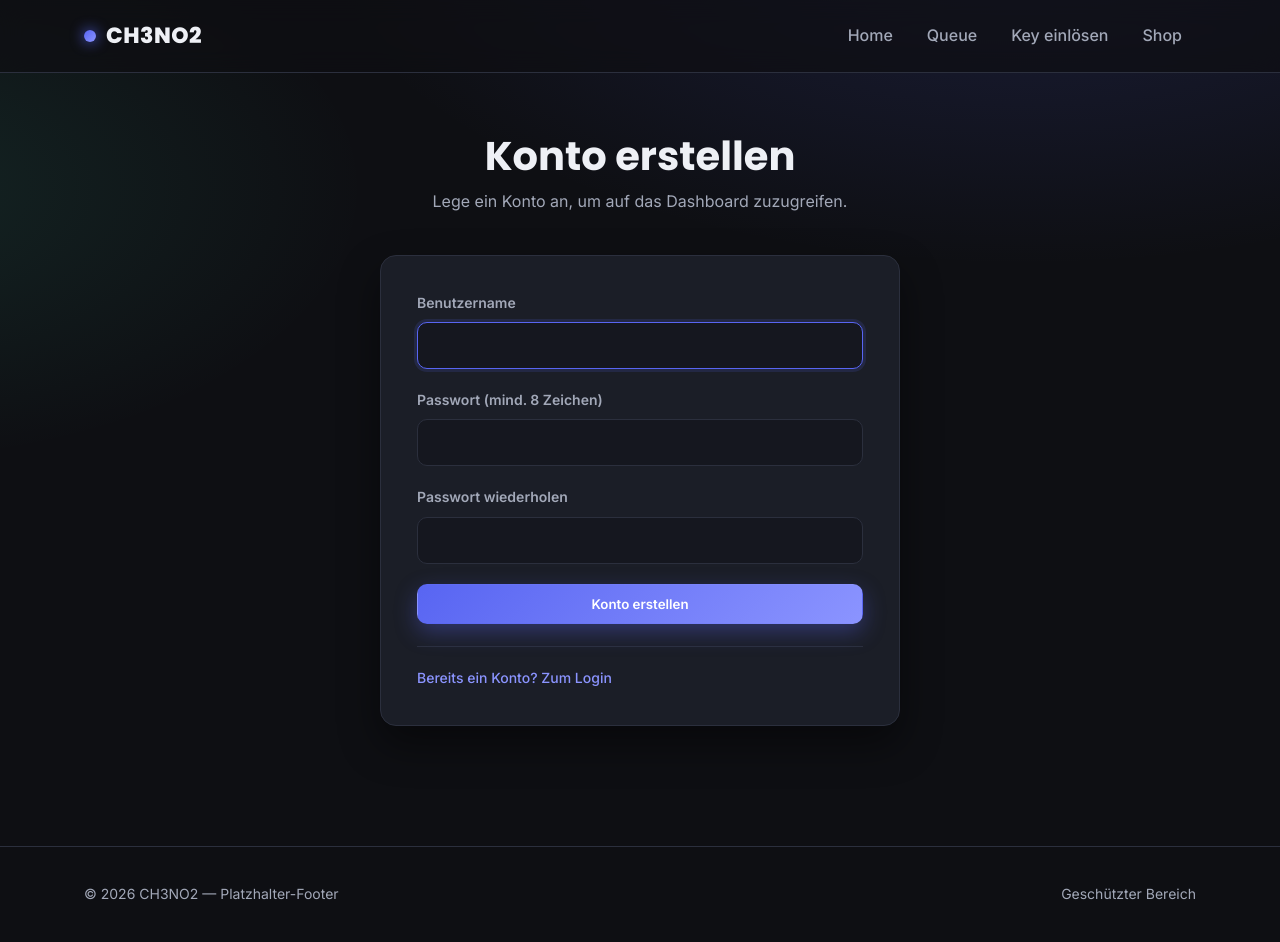
After one commit to th1sisleo/DiscordVendorWebsite, a PHP site: page /dashboard/register.php in a window 1280 px wide. The commit adds this page. Run offline with PHP 8.4, Linux system fonts and the light colour scheme.

Commit message:
Add self-registration and password-change pages
- register.php: open sign-up with CSRF, per-IP rate limit, username rules,
  and auto-login on success
- account.php: login-gated password change requiring the current password,
  with session id regeneration afterward
- config.php: shared register_user()/change_password() helpers, username
  validation, registration throttle table
- create_user.php now reuses register_user(); add register/account links to
  the login page and dashboard nav

Co-Authored-By: Claude Opus 4.8 <noreply@anthropic.com>
Claude-Session: https://claude.ai/code/session_01DeFjQBVpFv4V4M1GZ5jFDe

```diff
--- a/dashboard/config.php
+++ b/dashboard/config.php
@@ -33,9 +33,10 @@ if (session_status() === PHP_SESSION_NONE) {
 // ---- Einstellungen ----
 const DB_DIR          = __DIR__ . '/data';
 const DB_PATH         = DB_DIR . '/app.db';
-const MAX_ATTEMPTS    = 5;   // erlaubte Fehlversuche im Zeitfenster
-const LOCKOUT_MINUTES = 15;  // Zeitfenster und Sperrdauer in Minuten
-const MIN_PW_LENGTH   = 8;
+const MAX_ATTEMPTS     = 5;   // erlaubte Fehlversuche im Zeitfenster
+const LOCKOUT_MINUTES  = 15;  // Zeitfenster und Sperrdauer in Minuten
+const MIN_PW_LENGTH    = 8;
+const MAX_REG_PER_HOUR = 5;   // max. Registrierungen pro IP und Stunde
 
 // ---- Datenbank (SQLite-Datei) ----
 function db(): PDO
@@ -75,6 +76,12 @@ function init_schema(PDO $pdo): void
     )");
     $pdo->exec("CREATE INDEX IF NOT EXISTS idx_attempts
                 ON login_attempts (username, ip, attempted_at)");
+    $pdo->exec("CREATE TABLE IF NOT EXISTS reg_attempts (
+        id         INTEGER PRIMARY KEY AUTOINCREMENT,
+        ip         TEXT NOT NULL,
+        created_at TEXT NOT NULL DEFAULT (datetime('now'))
+    )");
+    $pdo->exec("CREATE INDEX IF NOT EXISTS idx_reg ON reg_attempts (ip, created_at)");
 }
 
 // ---- Helfer ----
@@ -147,3 +154,82 @@ function record_attempt(string $username, string $ip, bool $success): void
     );
     $stmt->execute([$username, $ip, $success ? 1 : 0]);
 }
+
+// ---- Registrierung ----
+function username_valid(string $u): bool
+{
+    return (bool) preg_match('/^[A-Za-z0-9_.-]{3,32}$/', $u);
+}
+
+function recent_registrations(string $ip): int
+{
+    $stmt = db()->prepare(
+        "SELECT COUNT(*) AS c FROM reg_attempts
+         WHERE ip = ? AND created_at >= datetime('now', '-60 minutes')"
+    );
+    $stmt->execute([$ip]);
+    return (int) ($stmt->fetch()['c'] ?? 0);
+}
+
+function record_registration(string $ip): void
+{
+    $stmt = db()->prepare('INSERT INTO reg_attempts (ip) VALUES (?)');
+    $stmt->execute([$ip]);
+}
+
+/**
+ * Legt einen Benutzer an.
+ * @return array{0: bool, 1: ?string}  [erfolg, fehlermeldung]
+ */
+function register_user(string $username, string $password, ?string $confirm = null): array
+{
+    $username = trim($username);
+    if (!username_valid($username)) {
+        return [false, 'Benutzername: 3–32 Zeichen, nur Buchstaben, Zahlen, . _ -'];
+    }
+    if (strlen($password) < MIN_PW_LENGTH) {
+        return [false, 'Passwort muss mindestens ' . MIN_PW_LENGTH . ' Zeichen lang sein.'];
+    }
+    if ($confirm !== null && $password !== $confirm) {
+        return [false, 'Die Passwörter stimmen nicht überein.'];
+    }
+    try {
+        $stmt = db()->prepare(
+            'INSERT INTO users (username, password_hash) VALUES (?, ?)'
+        );
+        $stmt->execute([$username, password_hash($password, PASSWORD_DEFAULT)]);
+    } catch (PDOException $e) {
+        if (str_contains($e->getMessage(), 'UNIQUE')) {
+            return [false, 'Dieser Benutzername ist bereits vergeben.'];
+        }
+        throw $e;
+    }
+    return [true, null];
+}
+
+/**
+ * Ändert das Passwort eines angemeldeten Benutzers.
+ * @return array{0: bool, 1: ?string}  [erfolg, fehlermeldung]
+ */
+function change_password(int $uid, string $current, string $new, string $confirm): array
+{
+    $stmt = db()->prepare('SELECT password_hash FROM users WHERE id = ?');
+    $stmt->execute([$uid]);
+    $row = $stmt->fetch();
+
+    if (!$row || !password_verify($current, $row['password_hash'])) {
+        return [false, 'Das aktuelle Passwort ist falsch.'];
+    }
+    if (strlen($new) < MIN_PW_LENGTH) {
+        return [false, 'Neues Passwort muss mindestens ' . MIN_PW_LENGTH . ' Zeichen lang sein.'];
+    }
+    if ($new !== $confirm) {
+        return [false, 'Die neuen Passwörter stimmen nicht überein.'];
+    }
+    if (password_verify($new, $row['password_hash'])) {
+        return [false, 'Das neue Passwort muss sich vom alten unterscheiden.'];
+    }
+    $up = db()->prepare('UPDATE users SET password_hash = ? WHERE id = ?');
+    $up->execute([password_hash($new, PASSWORD_DEFAULT), $uid]);
+    return [true, null];
+}
--- a/dashboard/dashboard.php
+++ b/dashboard/dashboard.php
@@ -23,7 +23,7 @@ $user = require_login();
         <a href="../queue/queue.html">📊 Queue</a>
         <a href="../key/redeem.html">🔑 Key einlösen</a>
         <a href="../buy/buy.html">🛒 Shop</a>
-        <a href="#" class="active">⚙️ Einstellungen</a>
+        <a href="account.php">⚙️ Konto</a>
         <a href="logout.php">🚪 Abmelden</a>
       </nav>
     </aside>
--- a/dashboard/login.php
+++ b/dashboard/login.php
@@ -114,6 +114,10 @@ if ($_SERVER['REQUEST_METHOD'] === 'POST') {
         <button type="submit" class="btn btn--primary" style="width:100%;"
                 <?= $locked ? 'disabled' : '' ?>>Anmelden</button>
       </form>
+
+      <div class="panel__links">
+        <a href="register.php">Noch kein Konto? Jetzt registrieren</a>
+      </div>
     </div>
   </main>
 
--- /dev/null
+++ b/dashboard/register.php
@@ -0,0 +1,112 @@
+<?php
+declare(strict_types=1);
+require __DIR__ . '/config.php';
+
+// Bereits eingeloggt? -> direkt zum Dashboard
+if (current_user()) {
+    header('Location: dashboard.php');
+    exit;
+}
+
+$error   = null;
+$success = false;
+$ip      = client_ip();
+
+if ($_SERVER['REQUEST_METHOD'] === 'POST') {
+    $username = trim((string) ($_POST['username'] ?? ''));
+    $password = (string) ($_POST['password'] ?? '');
+    $confirm  = (string) ($_POST['confirm'] ?? '');
+
+    if (!csrf_check($_POST['csrf'] ?? null)) {
+        $error = 'Ungültige oder abgelaufene Sitzung. Bitte lade die Seite neu.';
+    } elseif (recent_registrations($ip) >= MAX_REG_PER_HOUR) {
+        $error = 'Zu viele Registrierungen von dieser Adresse. Bitte später erneut versuchen.';
+    } else {
+        [$ok, $err] = register_user($username, $password, $confirm);
+        if ($ok) {
+            record_registration($ip);
+            // Direkt anmelden
+            $stmt = db()->prepare('SELECT id FROM users WHERE username = ?');
+            $stmt->execute([$username]);
+            $uid = (int) $stmt->fetch()['id'];
+            session_regenerate_id(true);
+            $_SESSION['uid'] = $uid;
+            unset($_SESSION['csrf']);
+            header('Location: dashboard.php');
+            exit;
+        }
+        $error = $err;
+    }
+}
+?>
+<!DOCTYPE html>
+<html lang="de">
+<head>
+  <meta charset="utf-8">
+  <meta name="viewport" content="width=device-width, initial-scale=1.0">
+  <title>CH3NO2 — Registrieren</title>
+  <link rel="stylesheet" href="../style.css">
+</head>
+<body>
+
+  <header class="nav">
+    <div class="nav__inner">
+      <a class="brand" href="../index.html"><span class="brand__dot"></span>CH3NO2</a>
+      <nav class="nav__links">
+        <a href="../index.html">Home</a>
+        <a href="../queue/queue.html">Queue</a>
+        <a href="../key/redeem.html">Key einlösen</a>
+        <a href="../buy/buy.html">Shop</a>
+      </nav>
+    </div>
+  </header>
+
+  <main class="container" style="padding-top:60px; padding-bottom:60px;">
+    <div class="section__head">
+      <h2>Konto erstellen</h2>
+      <p>Lege ein Konto an, um auf das Dashboard zuzugreifen.</p>
+    </div>
+
+    <div class="panel panel--narrow">
+      <?php if ($error): ?>
+        <div style="background:rgba(244,91,105,.12);border:1px solid var(--danger);
+                    color:#ffb3ba;padding:12px 16px;border-radius:10px;margin-bottom:22px;
+                    font-size:14px;"><?= e($error) ?></div>
+      <?php endif; ?>
+
+      <form method="post" action="register.php" autocomplete="off">
+        <input type="hidden" name="csrf" value="<?= e(csrf_token()) ?>">
+        <div class="field">
+          <label for="username">Benutzername</label>
+          <input type="text" id="username" name="username" required
+                 minlength="3" maxlength="32" autofocus
+                 value="<?= e((string)($_POST['username'] ?? '')) ?>">
+        </div>
+        <div class="field">
+          <label for="password">Passwort (mind. <?= MIN_PW_LENGTH ?> Zeichen)</label>
+          <input type="password" id="password" name="password" required
+                 minlength="<?= MIN_PW_LENGTH ?>" maxlength="256">
+        </div>
+        <div class="field">
+          <label for="confirm">Passwort wiederholen</label>
+          <input type="password" id="confirm" name="confirm" required
+                 minlength="<?= MIN_PW_LENGTH ?>" maxlength="256">
+        </div>
+        <button type="submit" class="btn btn--primary" style="width:100%;">Konto erstellen</button>
+      </form>
+
+      <div class="panel__links">
+        <a href="login.php">Bereits ein Konto? Zum Login</a>
+      </div>
+    </div>
+  </main>
+
+  <footer class="footer">
+    <div class="container footer__inner">
+      <span>© 2026 CH3NO2 — Platzhalter-Footer</span>
+      <span>Geschützter Bereich</span>
+    </div>
+  </footer>
+
+</body>
+</html>
```
Also changed, not shown: dashboard/account.php (added, +93 -0 lines), dashboard/create_user.php (+4 -23 lines), dashboard/README.md.
